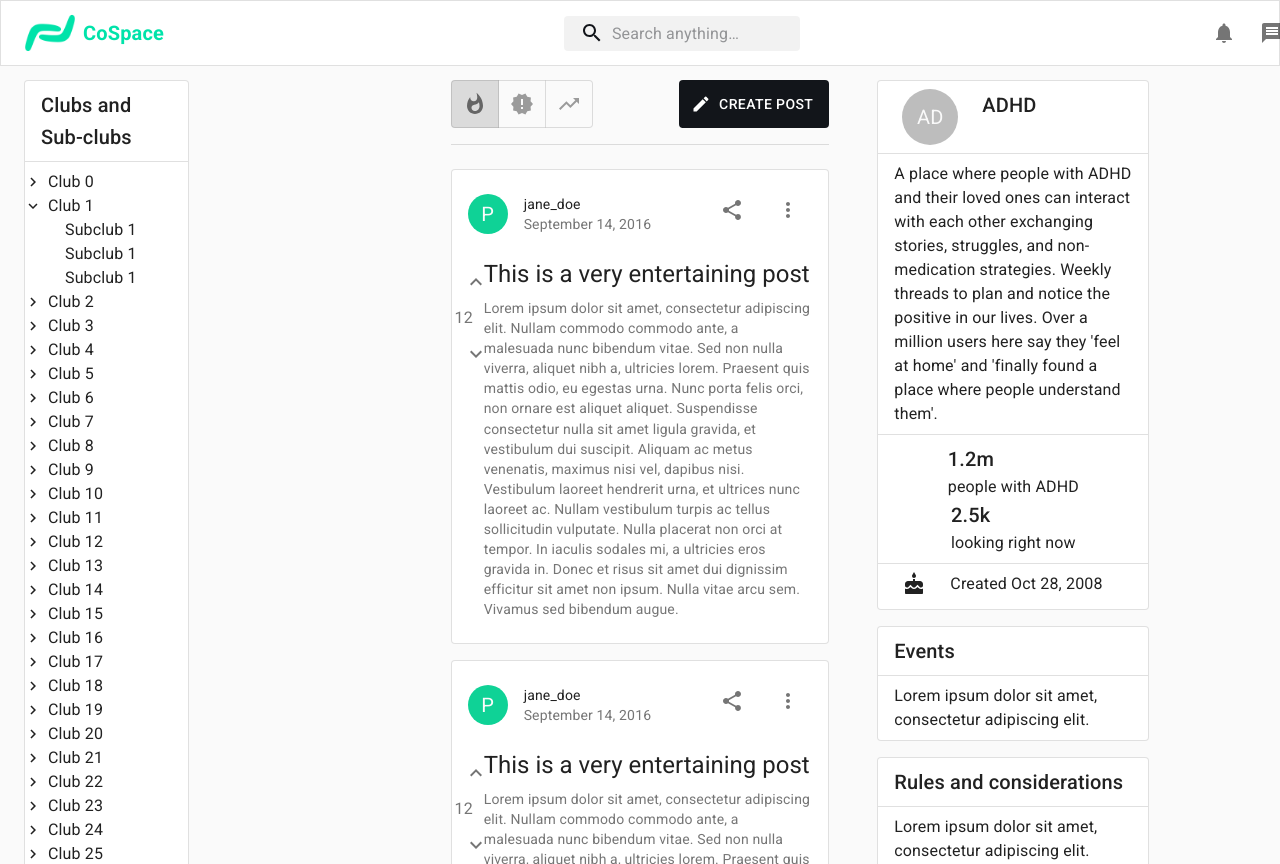
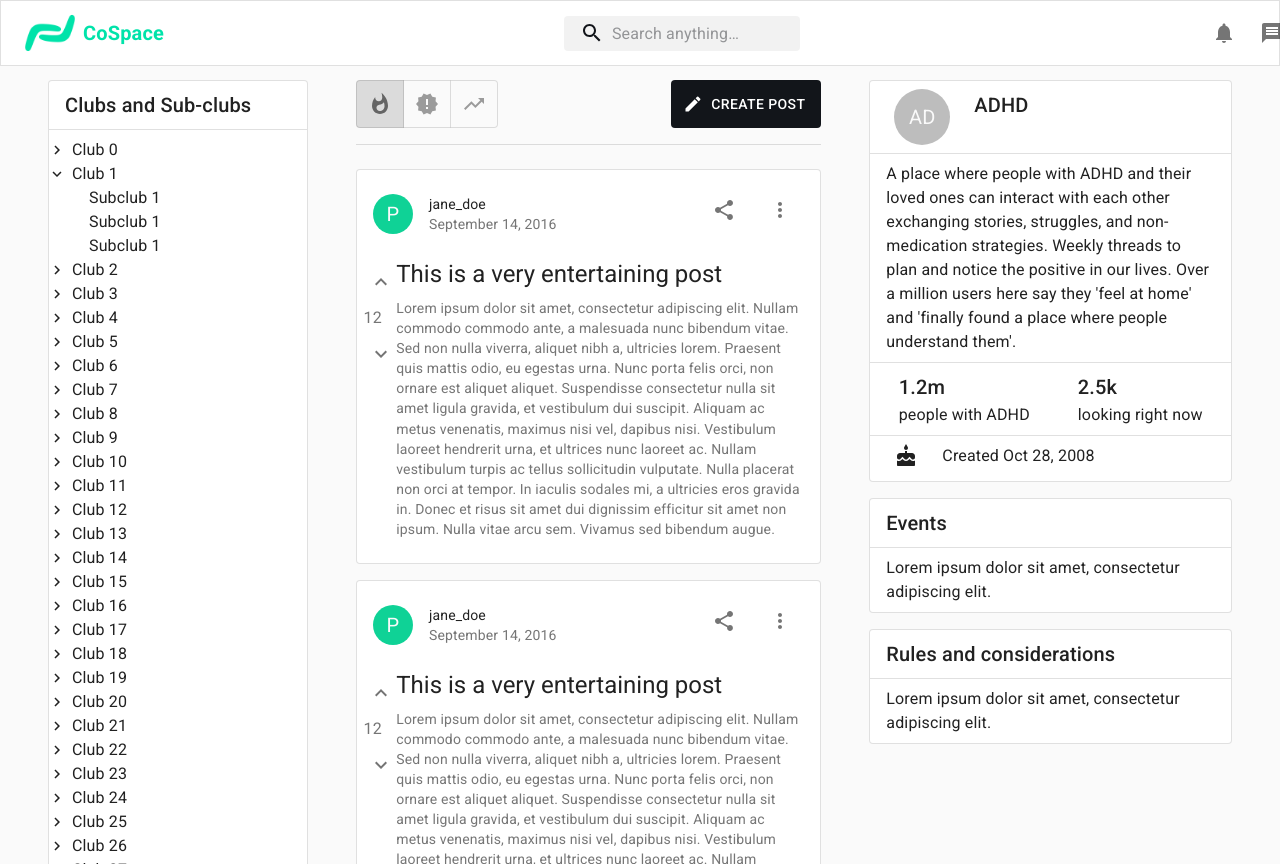
Before and after one commit to hu-overengineers/CoSpace-frontend, a React (Create React App) app: page / in a window 1280 px wide. Built offline with nearby package versions, Linux system fonts and the light colour scheme.

Commit message:
Update HomePage Layout and remove scroll bar

```diff
--- a/src/index.css
+++ b/src/index.css
@@ -4,10 +4,10 @@
   margin: 0;
   font-family: "Roboto", sans-serif;
 }
-/*
+
 *{
   -ms-overflow-style: none;
 }
 ::-webkit-scrollbar {
   display: none;
-}*/
+}
--- a/src/page/HomePage.js
+++ b/src/page/HomePage.js
@@ -97,16 +97,19 @@ export default function HomePage() {
     }
 
     return (
+
+        <Container>
             <Grid container className={classes.gridContainer}>
-            <Grid item xs={2} className={classes.gridItem}>
+
+                <Grid item xs={3} className={classes.gridItem}>
                     <Container className={classes.gridColumnContainer}>
                         <ClubTree
                             clubs={clubs}/>
                     </Container>
                 </Grid>
-            <Grid item xs={2} className={classes.gridItem}></Grid>
 
-            <Grid item xs={4} className={classes.gridItem}>
+
+                <Grid item xs={5} className={classes.gridItem}>
                     <Container className={classes.gridColumnContainer}>
                         <Box>
                             <Box display="flex">
@@ -146,7 +149,7 @@ export default function HomePage() {
                         </Box>
                     </Container>
                 </Grid>
-            <Grid item xs={3} className={classes.gridItem}>
+                <Grid item xs={4} className={classes.gridItem}>
                     <Container className={classes.gridColumnContainer}>
                         <Box>
                             <Box className={classes.sectionBox}>
@@ -164,5 +167,8 @@ export default function HomePage() {
                     </Container>
                 </Grid>
             </Grid>
+        </Container>
+
+
     )
 }
```
Lines whose indentation alone changed are shown as unchanged.
